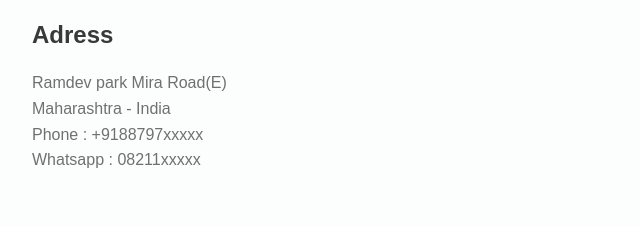
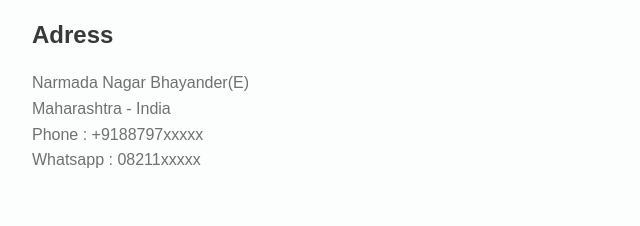
Before and after one commit to Aryan-p-s/shoes-shopping-website, a plain HTML site: page product2.html in a window 1280 px wide. Shown: the part 2576-2802 px from the top of the page, 128-768 px from the left. Drawn offline with nearby package versions, Linux system fonts and the light colour scheme.

Commit message:
Update product2.html

```diff
--- a/product2.html
+++ b/product2.html
@@ -288,7 +288,7 @@
                     <div class="footer__content">
                         <h3 class="footer__title">Adress</h3>
                         <ul>
-                            <li>Ramdev park Mira Road(E)</li>
+                            <li>Narmada Nagar Bhayander(E)</li>
                             <li>Maharashtra - India</li>
                             <li>Phone : +9188797xxxxx</li>
                             <li>Whatsapp : 08211xxxxx</li>
```
